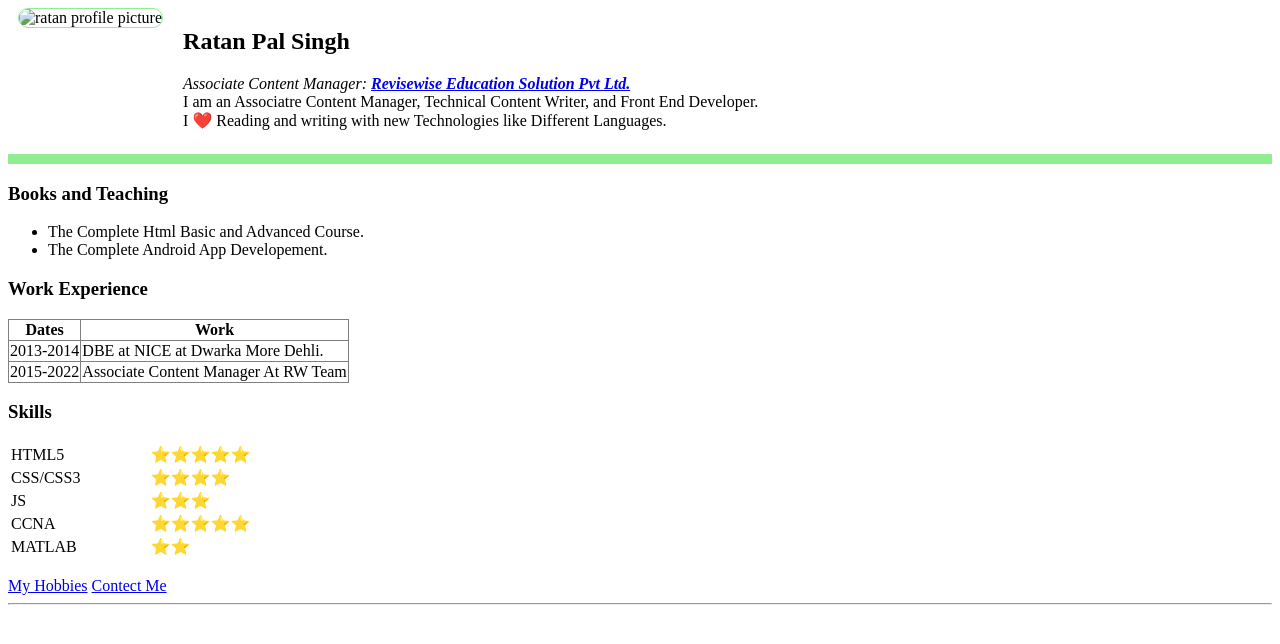
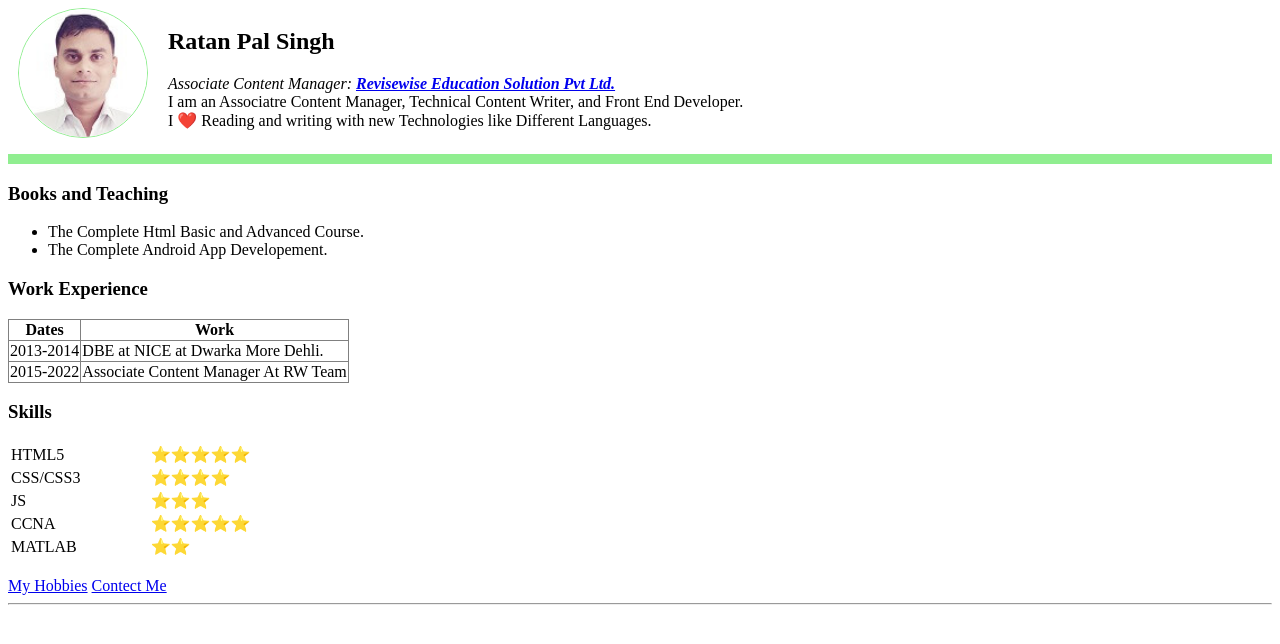
Before and after one commit to Ratan850/cv, a plain HTML site: page index.html in a window 1280 px wide. Drawn offline with Linux system fonts and the light colour scheme.

Commit message:
Update index.html

```diff
--- a/index.html
+++ b/index.html
@@ -11,7 +11,7 @@
 <body>
 <div class="row" style="display: flex; text-align: left;">
 <div class="col-sm-5" style="padding-left: 10px">
-    <img src="../Personal-Site/images/ratan-photo-modified.png" alt="ratan profile picture" style="width: 128px; height: 128px; border: 1px solid lightgreen; border-radius: 70px;">
+    <img src="images/ratan-photo-modified.png" alt="ratan profile picture" style="width: 128px; height: 128px; border: 1px solid lightgreen; border-radius: 70px;">
 </div>
 <div class="col-sm-7" style="padding-left: 20px;">
     <h2>Ratan Pal Singh</h2>
```
